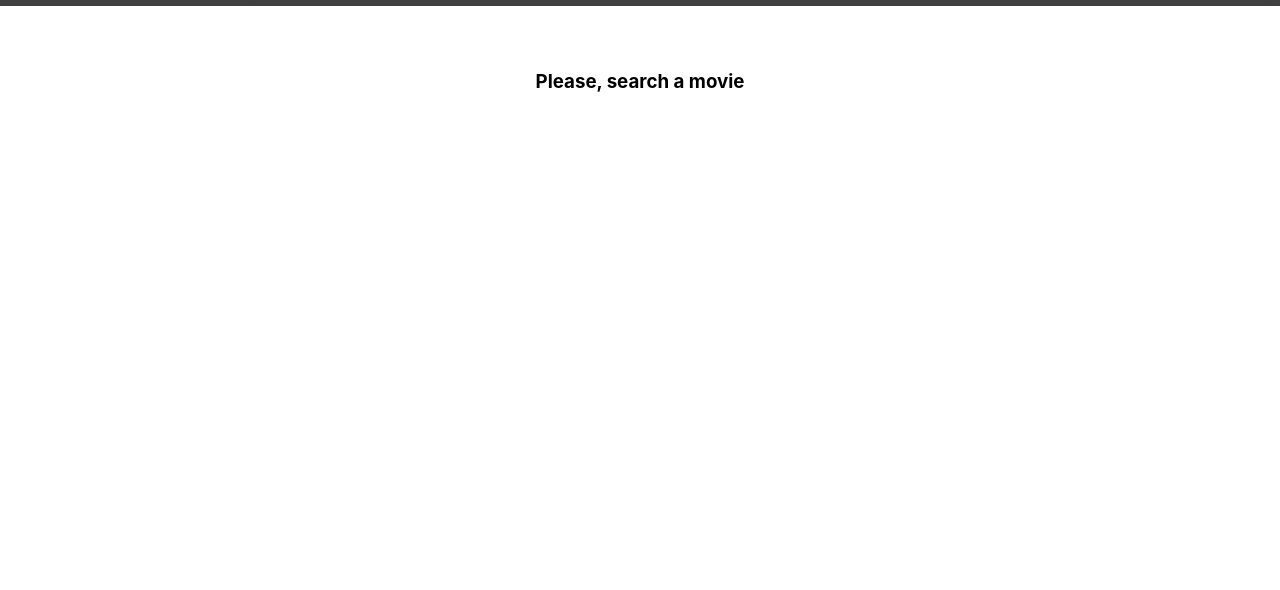
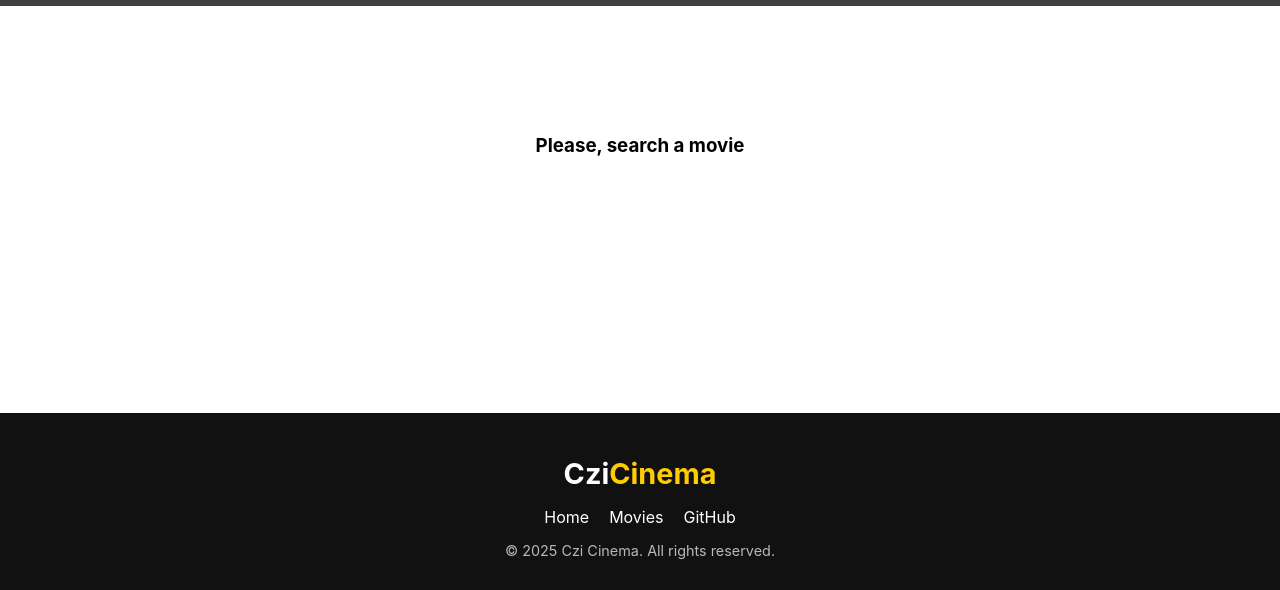
Before and after one commit to Czinaaz/czicinema-movies, a React (Create React App) app: page /czicinema-movies/movies in a window 1280 px wide. Shown: the part 301-891 px from the top of the page. Before the commit the page ends 800 px from the top, so only its background shows below. Built offline with nearby package versions, Linux system fonts and the light colour scheme; grey boxes are pictures that could not be loaded.

Commit message:
Added Footer

```diff
--- a/src/App.jsx
+++ b/src/App.jsx
@@ -2,7 +2,7 @@ import React, { lazy, Suspense } from 'react';
 import {Routes, Route } from 'react-router-dom';
 import {Navigation} from './components/Navigation/Navigation';
 import styles from './App.module.css'
-
+import Footer from './components/Footer/Footer';
 
 const Home = lazy(() => import('./pages/Home/Home'));
 const Movies = lazy(() => import('./pages/Movies/Movies'));
@@ -26,6 +26,7 @@ export const App = () => {
           <Route path="*" element={<NotFound />} />
         </Routes>
       </Suspense>
+      <Footer/>
   </div>
   );
 };
--- /dev/null
+++ b/src/components/Footer/Footer.jsx
@@ -0,0 +1,26 @@
+import styles from './Footer.module.css';
+import { Link } from 'react-router-dom';
+
+const Footer = () => {
+  return (
+    <footer className={styles.footer}>
+      <div className={styles.container}>
+        <div className={styles.logo}>
+          <h2>Czi<span>Cinema</span></h2>
+        </div>
+
+        <ul className={styles.navLinks}>
+          <li><Link to="/goit-react-hw-05-movies/">Home</Link></li>
+          <li><Link to="/goit-react-hw-05-movies/movies">Movies</Link></li>
+          <li><a href="https://github.com/your-github" target="_blank" rel="noopener noreferrer">GitHub</a></li>
+        </ul>
+
+        <p className={styles.copyright}>
+          © {new Date().getFullYear()} Czi Cinema. All rights reserved.
+        </p>
+      </div>
+    </footer>
+  );
+};
+
+export default Footer;
--- /dev/null
+++ b/src/components/Footer/Footer.module.css
@@ -0,0 +1,66 @@
+.footer {
+    background: #111;
+    color: #fff;
+    padding: 20px 0;
+    text-align: center;
+    /* margin-top: 40px; */
+  }
+
+  .container {
+    max-width: 1200px;
+    margin: auto;
+    padding: 0 20px;
+  }
+
+  .logo h2 {
+    font-size: 1.8rem;
+    margin-bottom: 10px;
+  }
+
+  .logo span {
+    color: #ffcc00;
+  }
+
+  .navLinks {
+    list-style: none;
+    padding: 0;
+    display: flex;
+    justify-content: center;
+    gap: 20px;
+    margin-bottom: 10px;
+  }
+
+  .navLinks li {
+    display: inline;
+  }
+
+  .navLinks a {
+    text-decoration: none;
+    color: #fff;
+    transition: color 0.3s;
+  }
+
+  .navLinks a:hover {
+    color: #ffcc00;
+  }
+
+  .copyright {
+    font-size: 0.9rem;
+    opacity: 0.7;
+  }
+
+  /* ✅ Responsive */
+  @media (max-width: 768px) {
+    .logo h2 {
+      font-size: 1.5rem;
+    }
+
+    .navLinks {
+      flex-direction: column;
+      gap: 10px;
+    }
+
+    .copyright {
+      font-size: 0.8rem;
+    }
+  }
--- a/src/pages/Home/Home.module.css
+++ b/src/pages/Home/Home.module.css
@@ -21,7 +21,7 @@
 
 
 .header {
-  height: 180px;
+  height: 200px;
   background-image: url('https://plus.unsplash.com/premium_photo-1682125771198-f7cbed7cb868?q=80&w=2060&auto=format&fit=crop&ixlib=rb-4.0.3&ixid=M3wxMjA3fDB8MHxwaG90by1wYWdlfHx8fGVufDB8fHx8fA%3D%3D');
   background-size: cover;
   background-position: center;
@@ -43,6 +43,7 @@
   padding: 20px;
   justify-content: center;
   text-decoration: none;
+  margin: 5% 0 5% 0;
 }
 
 .filmListItem {
--- a/src/pages/Movies/Movies.jsx
+++ b/src/pages/Movies/Movies.jsx
@@ -82,7 +82,10 @@ const Movies = () => {
             })}
           </ul>
         ) : (
-          <h3>Please, search a movie</h3>
+          <div className={styles.emptyPage}>
+            <h3>Please, search a movie</h3>
+          </div>
+
         )}
       </>
     </>
--- a/src/pages/Movies/Movies.module.css
+++ b/src/pages/Movies/Movies.module.css
@@ -146,10 +146,12 @@
   margin-top: 10px;
 }
 
-
+.emptyPage {
+  margin: 10% 0 20% 0;
+}
 h3 {
   text-align: center;
-  margin-top: 5%;
+
 }
 
 
--- a/src/pages/NotFound/NotFound.module.css
+++ b/src/pages/NotFound/NotFound.module.css
@@ -6,11 +6,11 @@
     flex-direction: column;
     justify-content: center;
     align-items: center;
-    height: 100vh;
+    height: 120vh;
     background-size: cover;
     width: auto;
     padding: 0%;
-    margin: 0;
+    margin: 0%;
 }
 
 
```
